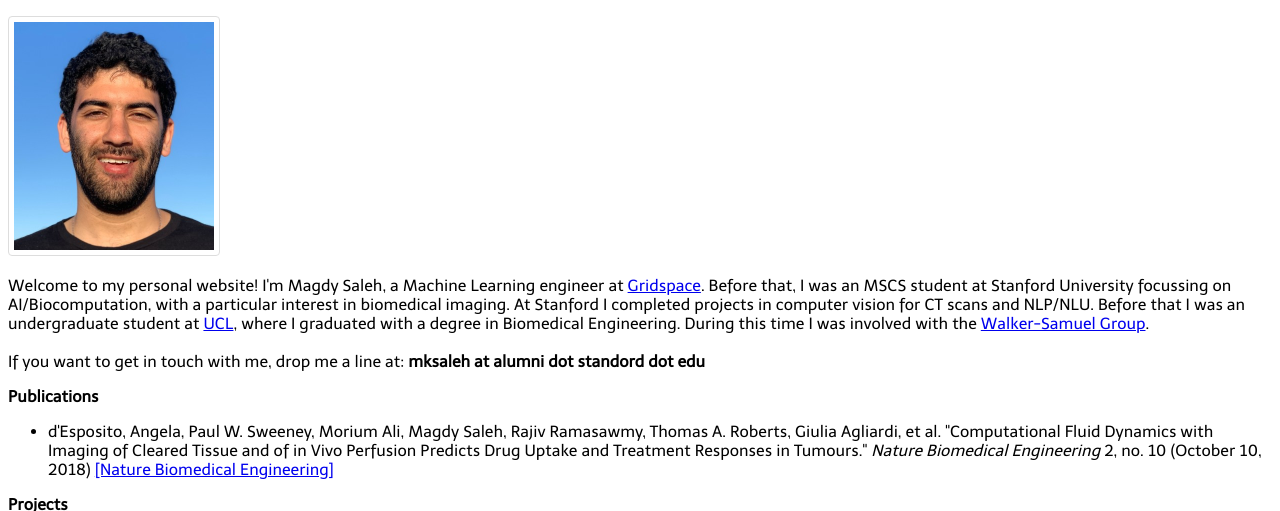
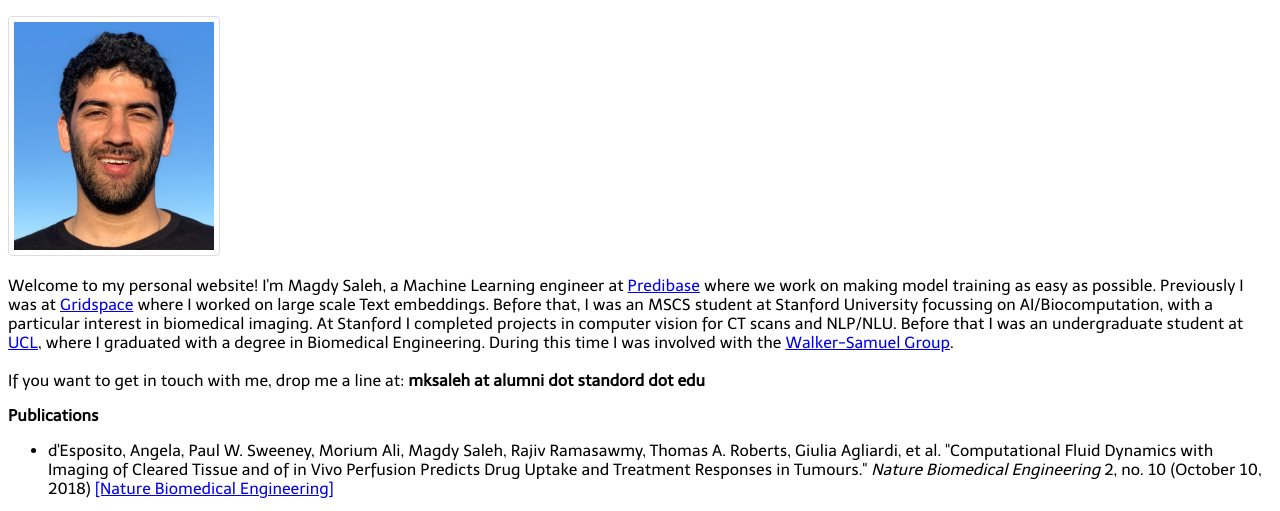
Before and after one commit to magdyksaleh/magdyksaleh.github.io, a plain HTML site: page index.html in a window 1280 px wide. Shown: the top 511 px of the page. Drawn offline with Linux system fonts and the light colour scheme.

Commit message:
new job (a year late)

```diff
--- a/index.html
+++ b/index.html
@@ -8,7 +8,7 @@
 
         <p><img id="profile_img" src="./assets/pic2.jpg" alt="Profile picture" class="centre"></p>
 
-        <p>Welcome to my personal website! I'm Magdy Saleh, a Machine Learning engineer at <a href="https://www.gridspace.com">Gridspace</a>. Before that, I was an MSCS student at Stanford University focussing on AI/Biocomputation, with a particular interest in biomedical imaging.
+        <p>Welcome to my personal website! I'm Magdy Saleh, a Machine Learning engineer at <a href="https://www.predibase.com">Predibase</a> where we work on making model training as easy as possible. Previously I was at <a href="https://www.gridspace.com">Gridspace</a> where I worked on large scale Text embeddings. Before that, I was an MSCS student at Stanford University focussing on AI/Biocomputation, with a particular interest in biomedical imaging.
             At Stanford I completed projects in computer vision for CT scans and NLP/NLU. Before that I was an undergraduate student at <a href="https://www.ucl.ac.uk/medical-physics-biomedical-engineering/">UCL</a>, where I graduated with a degree in Biomedical Engineering. During this time I was involved with the <a href="http://simonwalkersamuel.com/">Walker-Samuel Group</a>. <br> <br>
 
             If you want to get in touch with me, drop me a line at: <b>mksaleh at alumni dot standord dot edu</b>  <br> </p>
```
